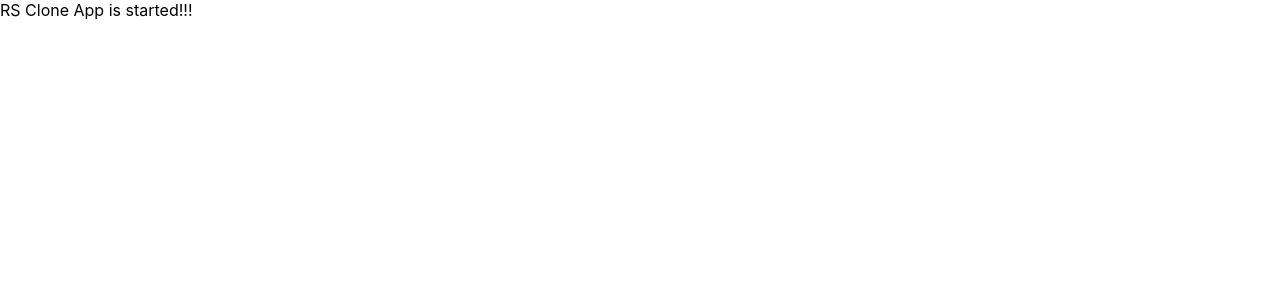
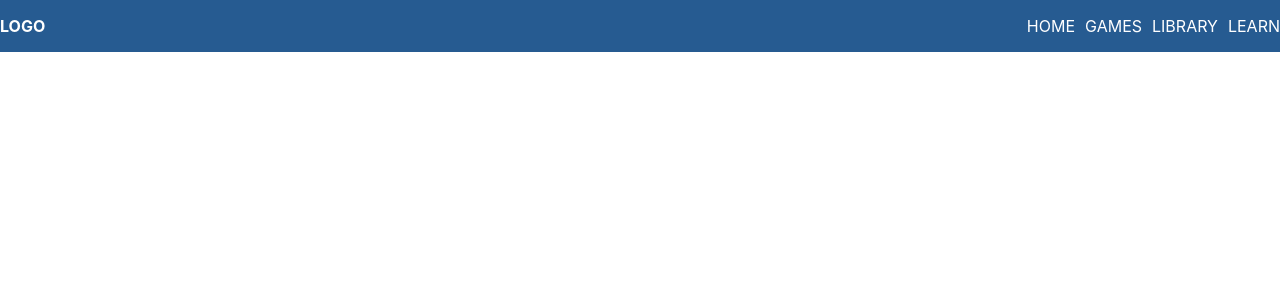
Before and after one commit to gsidnick/rsclone, a React (Create React App) app: page / in a window 1280 px wide. Shown: the top 300 px of the page. Built offline with nearby package versions, Linux system fonts and the light colour scheme; the HTML template or start-up script is replaced by a standard one.

Commit message:
feat: make Header component

```diff
--- a/src/App.tsx
+++ b/src/App.tsx
@@ -1,8 +1,11 @@
 import React from 'react';
+import Header from './components/Header/Header'
 import './App.css';
 
 function App() {
-  return <div className="App">RS Clone App is started!!!</div>;
+  return <div className="App">
+    <Header />
+  </div>;
 }
 
 export default App;
--- /dev/null
+++ b/src/components/Header/Header.css
@@ -0,0 +1,30 @@
+.header {
+    background-color: #265B91;
+}
+
+.header__container {
+    display: flex;
+    justify-content: space-between;
+}
+
+.header__logo {
+    text-decoration: none;
+    color: #fff;
+    display: flex;
+    align-items: center;
+    font-weight: bold;
+}
+
+.nav__list {
+    display: flex;
+    gap: 10px;
+}
+
+.nav__list li {
+    list-style: none;
+}
+
+.nav__list li a {
+    color: #fff;
+    text-decoration: none;
+}
--- /dev/null
+++ b/src/components/Header/Header.tsx
@@ -0,0 +1,16 @@
+import React from 'react'
+import Nav from '../Nav/Nav';
+import './Header.css'
+
+function Header(): JSX.Element {
+  return (
+    <div className="header">
+      <div className="header__container container">
+        <a className="header__logo" href="/">LOGO</a>
+        <Nav />
+      </div>
+    </div>
+  );
+}
+
+export default Header;
--- /dev/null
+++ b/src/components/Nav/Nav.tsx
@@ -0,0 +1,16 @@
+import React from 'react'
+
+function Nav(): JSX.Element {
+	return (
+		<nav className="nav">
+            <ul className="nav__list">
+                <li><a href="/">HOME</a></li>
+                <li><a href="/games/">GAMES</a></li>
+                <li><a href="/library/">LIBRARY</a></li>
+                <li><a href="/learn/">LEARN</a></li>
+            </ul>
+        </nav>
+	);
+}
+
+export default Nav;
```
Also changed, not shown: src/types/assets/index.d.ts (added, +18 -0 lines).
